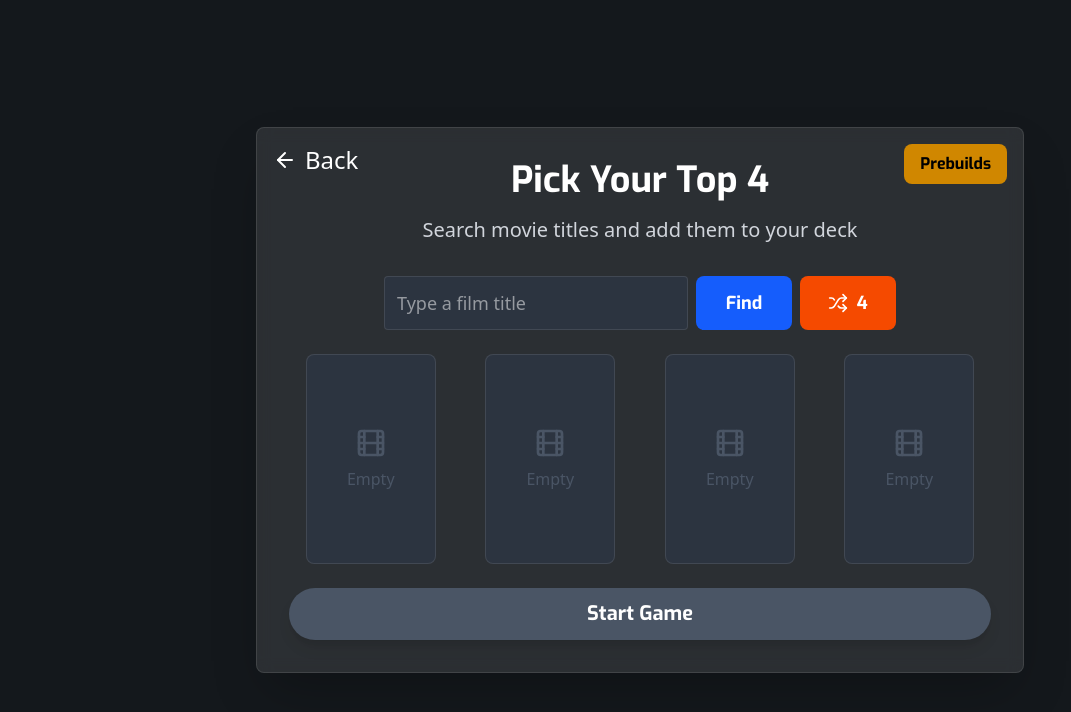
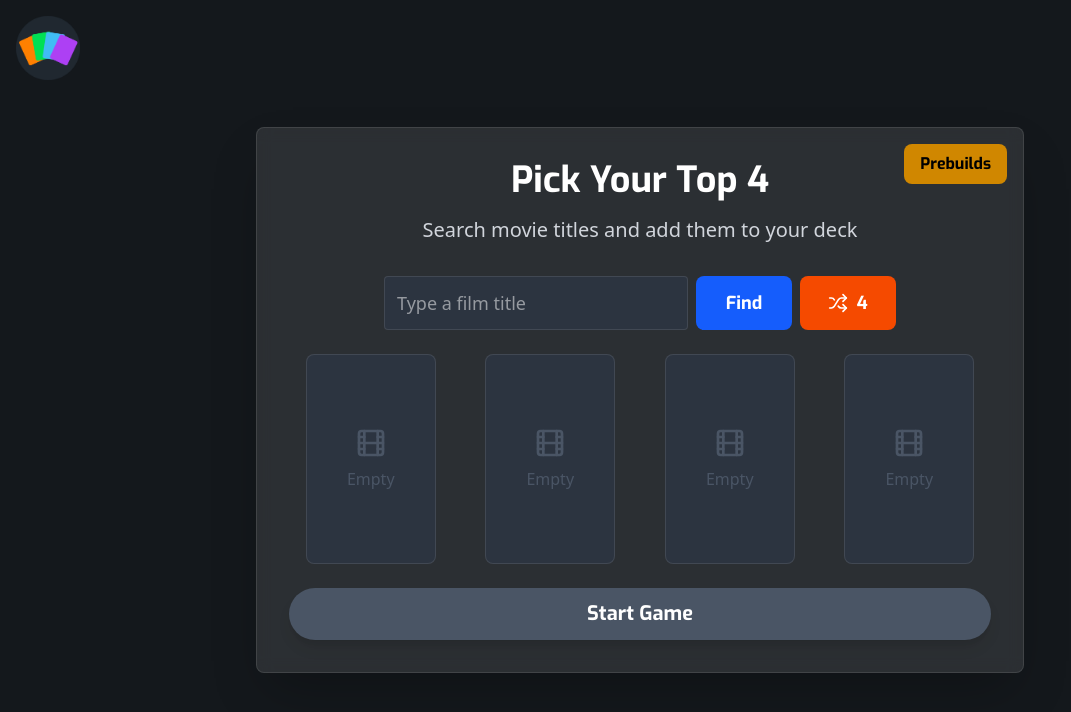
Before and after one commit to msmithfl/top-4-arena, a React (Vite) app in the folder frontend/Top4Battle/: page /game in a window 1280 px wide. Shown: the top 712 px of the page, without its empty margins (0-1071 px from the left). Built offline with nearby package versions, Linux system fonts and the light colour scheme; a web font is replaced by a local one.

Commit message:
full screen deck overview, different button

```diff
--- a/frontend/Top4Battle/src/components/DeckPopup.tsx
+++ b/frontend/Top4Battle/src/components/DeckPopup.tsx
@@ -15,14 +15,15 @@ const DeckPopup: React.FC<DeckPopupProps> = ({ deck, usedCardIds }) => {
     <>
       <button
         onClick={() => setIsOpen(true)}
-        className="bg-blue-600 hover:bg-blue-700 px-4 py-2 rounded-lg font-bold flex items-center gap-2 shadow-lg transition-all cursor-pointer"
+        className=" px-4 py-2 rounded-lg font-bold flex items-center gap-2 shadow-lg transition-all cursor-pointer"
       >
-        <Layers className="w-5 h-5" />
+        <Layers className="w-7 h-7 hover:scale-110 transition-all" />
+        {/* <img src={colorDeckIcon} alt="Deck" className='w-7 h-7' /> */}
       </button>
       {isOpen && (
         <div className="fixed inset-0 bg-black bg-opacity-80 flex items-center justify-center z-50 p-4">
           <div
-            className="bg-gray-900 rounded-lg max-w-4xl w-full max-h-[90vh] overflow-y-auto border-4 border-blue-500 shadow-2xl relative"
+            className="bg-gray-900 rounded-lg  w-full max-h-[90vh] overflow-y-auto border-4 border-blue-500 shadow-2xl relative"
             style={{
               scrollbarColor: "#3b82f6 #1e293b",
               scrollbarWidth: "auto"
@@ -56,7 +57,7 @@ const DeckPopup: React.FC<DeckPopupProps> = ({ deck, usedCardIds }) => {
             {/* <div className="text-blue-300 text-xl font-mono mb-4 text-center">
               {deck.length - usedCardIds.length}/{deck.length}
             </div> */}
-            <div className="deck-scroll grid grid-cols-2 md:grid-cols-4 gap-6 px-8 pb-8 pt-2 overflow-y-auto">
+            <div className="deck-scroll grid grid-cols-2 md:grid-cols-8 gap-6 px-8 pb-8 pt-2 overflow-y-auto">
               {deck.map(card => (
                 <div key={card.id} className="relative">
                   <MovieCardComponent
--- a/frontend/Top4Battle/src/components/GameScreen.tsx
+++ b/frontend/Top4Battle/src/components/GameScreen.tsx
@@ -75,7 +75,7 @@ const GameScreen: React.FC = () => {
 
         // Fetch details for the 15 random movies
         const randomDetails = await Promise.all(
-          deckMovies.slice(0, 15).map(m => fetchMovieDetails(m.id))
+          deckMovies.slice(0, 10).map(m => fetchMovieDetails(m.id))
         );
         const enhancedRandom = randomDetails.map(enhanceMovie);
 
--- a/frontend/Top4Battle/src/components/PickTopFilms.tsx
+++ b/frontend/Top4Battle/src/components/PickTopFilms.tsx
@@ -1,6 +1,6 @@
 import React, { useState } from 'react';
 import { fetchMovieDetails, fetchPopularMovies } from '../utils/tmdbApi';
-import { Film, Shuffle, X, ArrowLeft } from 'lucide-react';
+import { Film, Shuffle, X } from 'lucide-react';
 import { Link } from 'react-router-dom';
 import spinnerImg from '../assets/imgs/top4-spinner.png';
 import { CELEBRITY_TOP4S, ARCHETYPE_TOP4S } from '../data/prebuiltTop4Presets';
@@ -133,16 +133,16 @@ const PickTopFilms: React.FC<PickTopFilmsProps> = ({ onComplete }) => {
 
     return (
       <div className="min-h-screen bg-[#14181C] text-white flex items-center justify-center p-4">
+        {/* Logo in top left corner */}
+        <Link to="/">
+          <img
+            src="/favicon-top4.png"
+            alt="Top 4 Arena Logo"
+            className="absolute top-4 left-4 w-16 h-16 z-10"
+          />
+        </Link>
+
         <div className="max-w-3xl w-full text-center space-y-8 bg-white/10 backdrop-blur-sm p-8 rounded-lg border border-white/10 shadow-2xl relative">
-        {/* Back button - top left */}
-        <div className="absolute left-4 top-4 hover:scale-105 transition-all">
-            <Link
-            to='/'
-            className='flex items-center text-2xl gap-2'
-            >
-            <span><ArrowLeft /></span>Back
-            </Link>
-        </div>
 
         {/* Presets button - top right */}
         <div className="absolute right-4 top-4">
```
